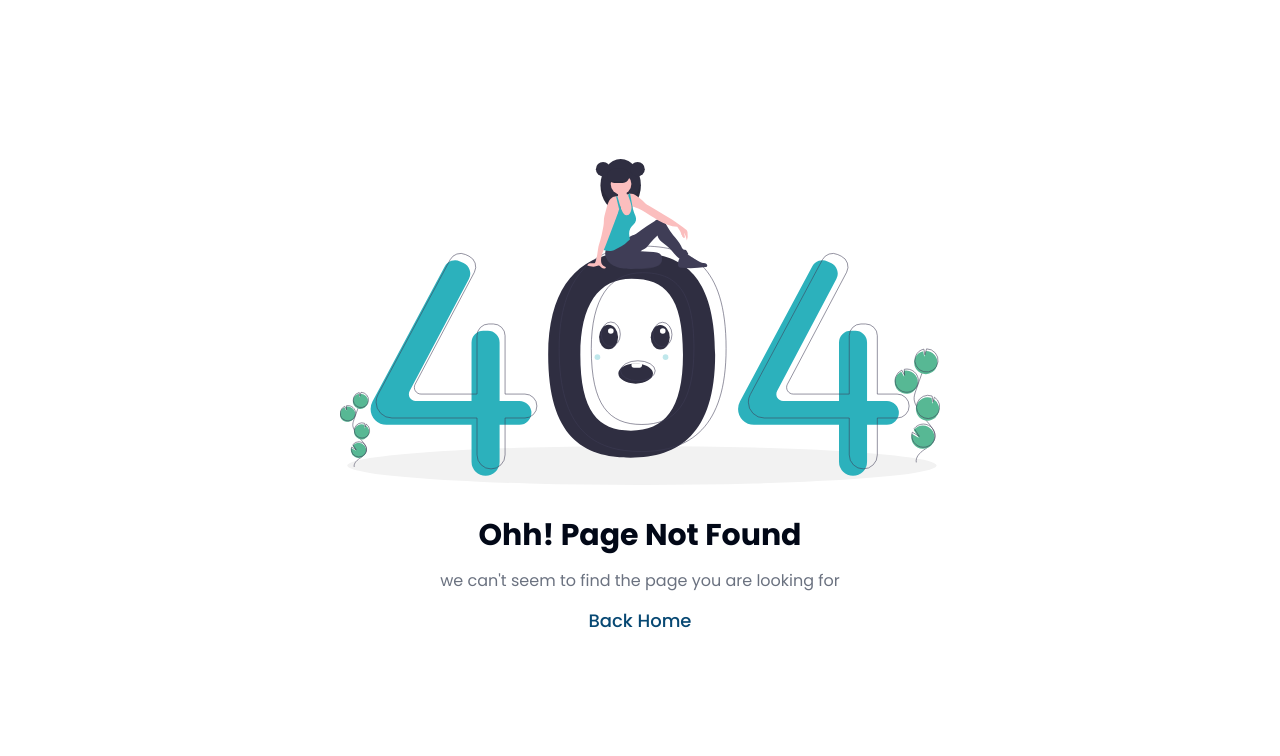
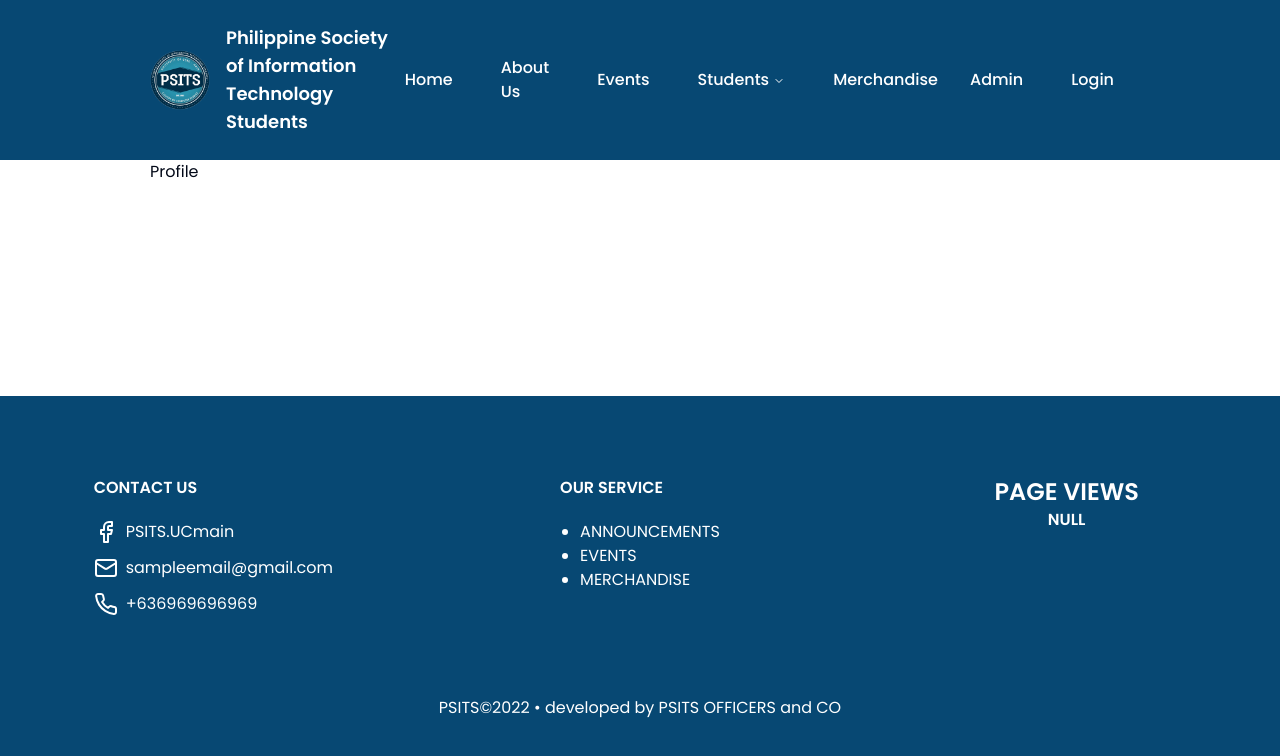
Before and after one commit to PSITS-UC-MAIN/PSITS-WEB, a React (Vite) app in the folder frontend/psits_frontend/: page /profile/1 in a window 1280 px wide. Before the commit this address had no page. Shown: the top 756 px of the page. Built offline with nearby package versions, Linux system fonts and the light colour scheme.

Commit message:
Added route for profile page

```diff
--- a/frontend/psits_frontend/src/App.tsx
+++ b/frontend/psits_frontend/src/App.tsx
@@ -15,6 +15,7 @@ import {
   AdminDashboard,
   AdminAccounts,
   AdminLayout,
+  Profile,
   Login,
   Register,
   ResetPassword,
@@ -84,6 +85,10 @@ const router = createBrowserRouter([
         ],
       },
       {
+        path: "profile/:userId",
+        element: <Profile />,
+      },
+      {
         path: "login",
         element: <Login />,
       },
--- /dev/null
+++ b/frontend/psits_frontend/src/pages/Profile.tsx
@@ -0,0 +1,7 @@
+import Wrapper from "@/components/Wrapper";
+
+const Profile = () => {
+  return <Wrapper title="PSITS | Profile">Profile</Wrapper>;
+};
+
+export default Profile;
--- a/frontend/psits_frontend/src/pages/index.ts
+++ b/frontend/psits_frontend/src/pages/index.ts
@@ -12,6 +12,7 @@ export { default as AdminDashboard } from "./admin/AdminDashboard";
 export { default as AdminAccounts } from "./admin/AdminAccounts";
 export { default as AdminEvents } from "./admin/AdminEvents";
 export { default as AdminMerchandise } from "./admin/AdminMerchandise";
+export { default as Profile } from "./Profile";
 export { default as Login } from "./Login";
 export { default as Register } from "./Register";
 export { default as Error } from "./Error";
```
